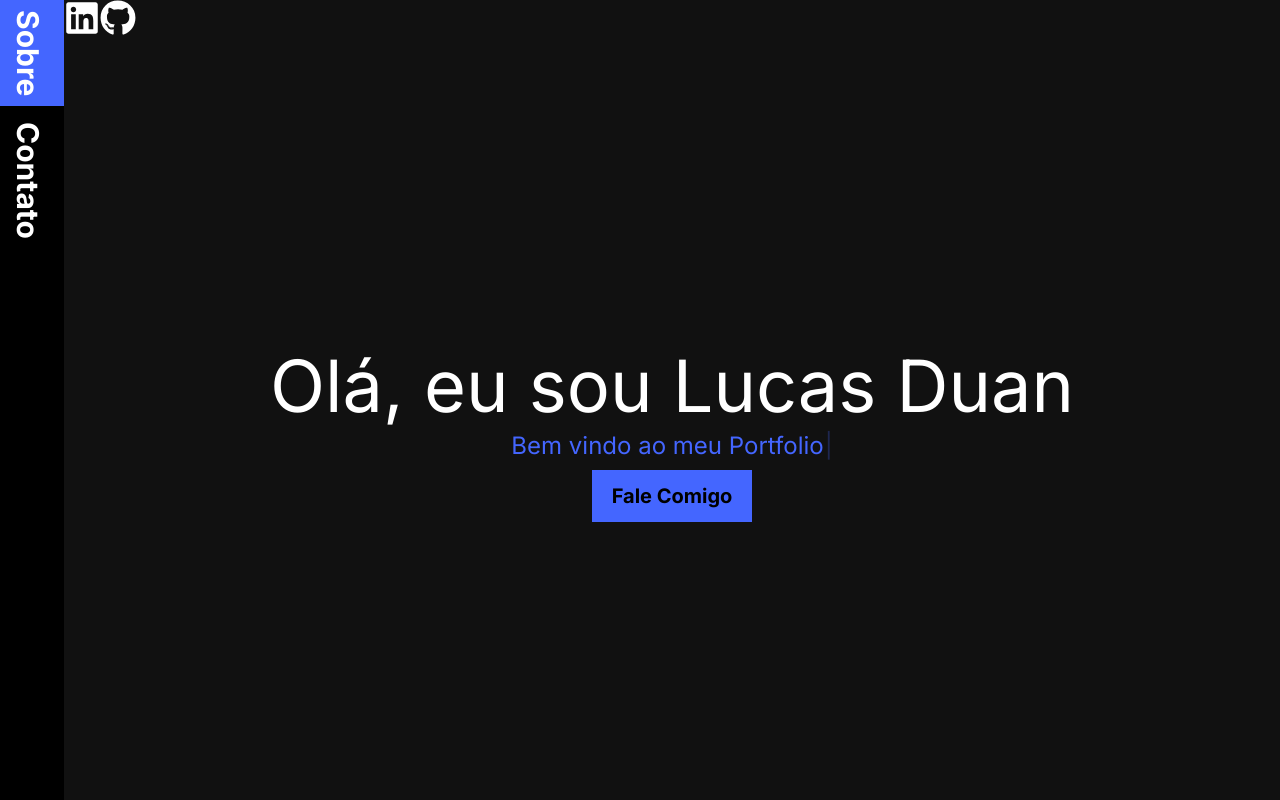
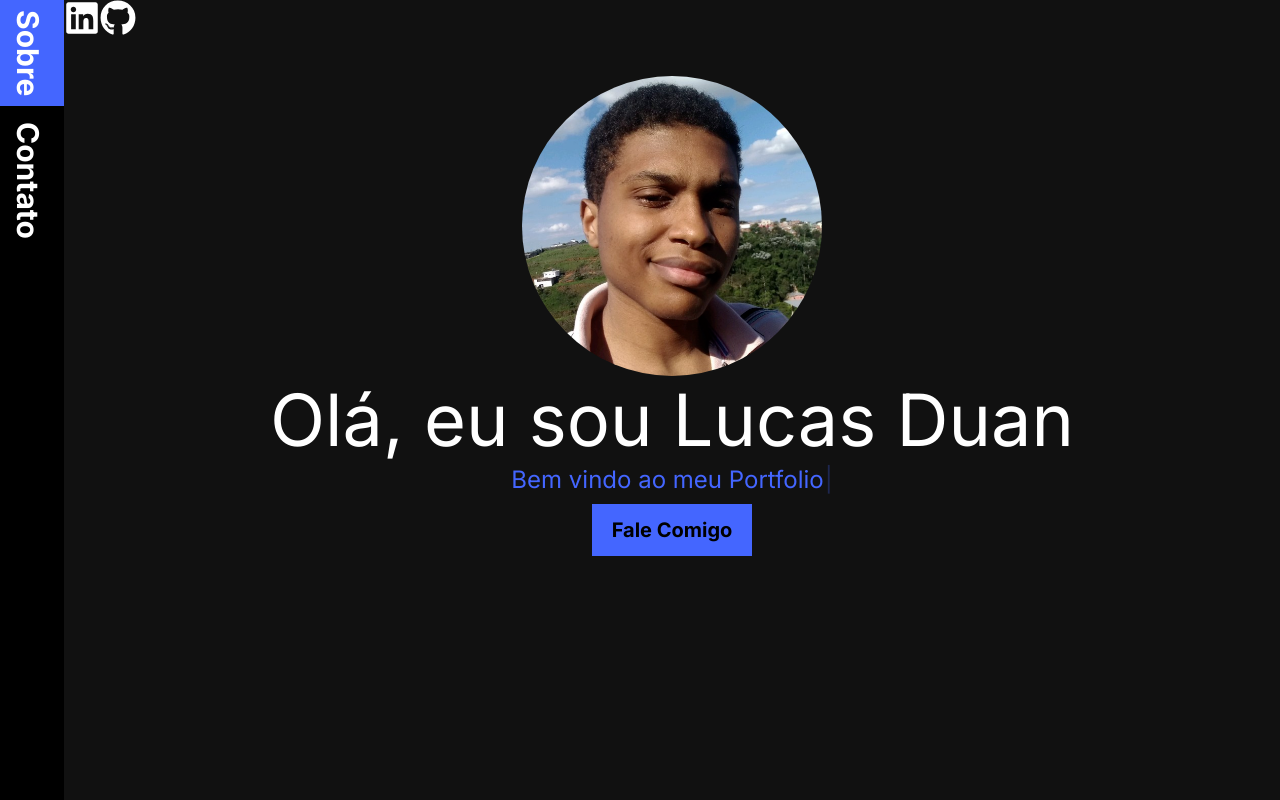
Before and after one commit to duanzin/portfolio, a Next.js app: page / in a window 1280 px wide. Shown: the top 800 px of the page. Built offline with nearby package versions, Linux system fonts and the light colour scheme.

Commit message:
feat: added a picture of me

```diff
--- a/src/app/page.js
+++ b/src/app/page.js
@@ -1,5 +1,7 @@
 import Link from "next/link";
 import Typing from "./TypingAnimation.js";
+import Image from "next/image.js";
+import Img from "/public/images/1668711014937.png";
 import { FaGithub, FaLinkedin } from "react-icons/fa";
 
 export default function Home() {
@@ -28,7 +30,14 @@ export default function Home() {
           <FaGithub className="text-4xl" />
         </Link>
       </header>
-      <section className="flex flex-col justify-center items-center gap-y-2 h-screen">
+      <section className="flex flex-col justify-center items-center gap-y-2 h-screen pb-60">
+        <Image
+          src={Img}
+          width={300}
+          height={300}
+          alt="Picture of the author"
+          className="rounded-full"
+        />
         <h1 className="text-7xl">Olá, eu sou Lucas Duan</h1>
         <span className="text-2xl text-[#4466ff] w-fit">
           <Typing />
```
Also changed, not shown: public/images/1668711014937.png (added), 1 other file (tests, documents, lock files or other folders).
